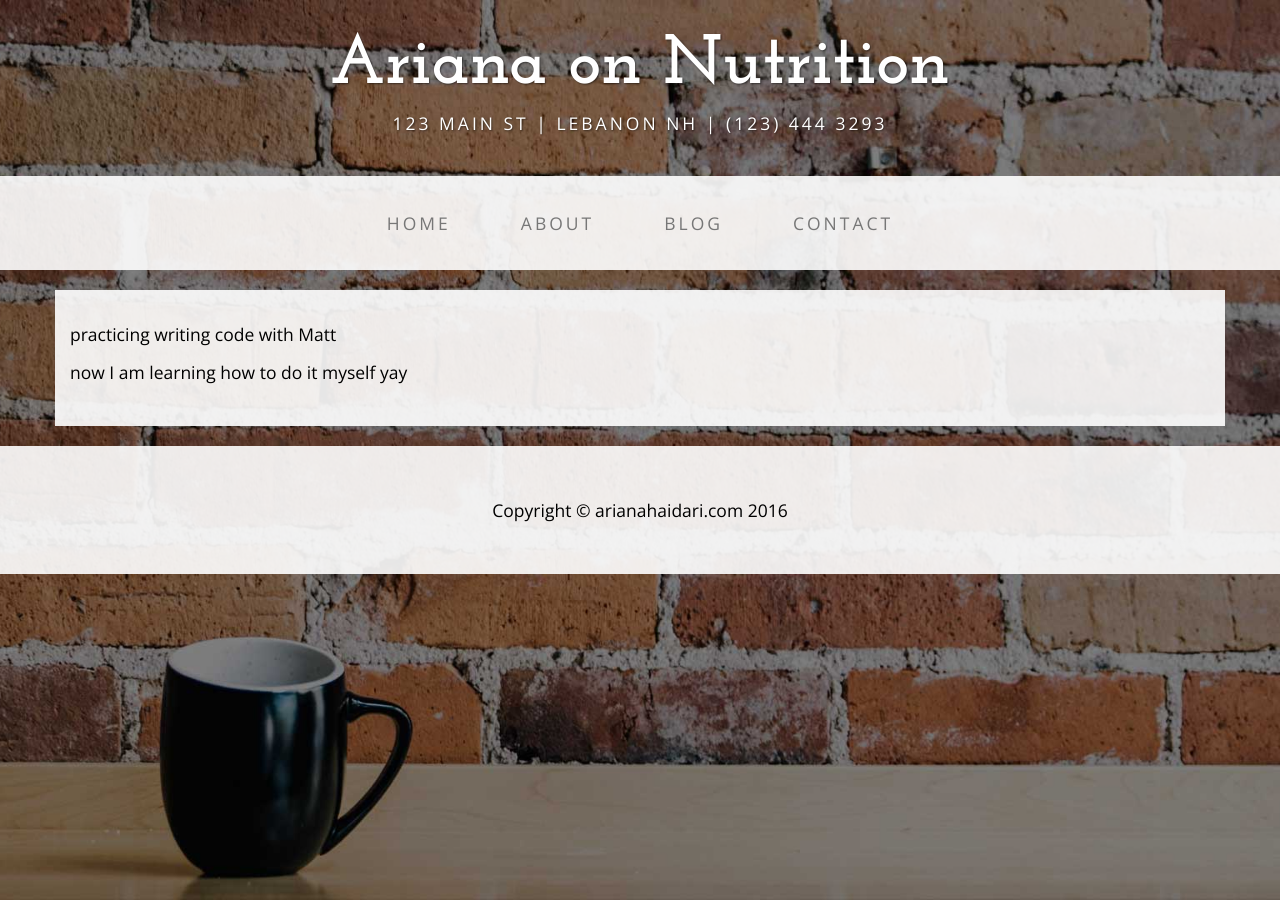
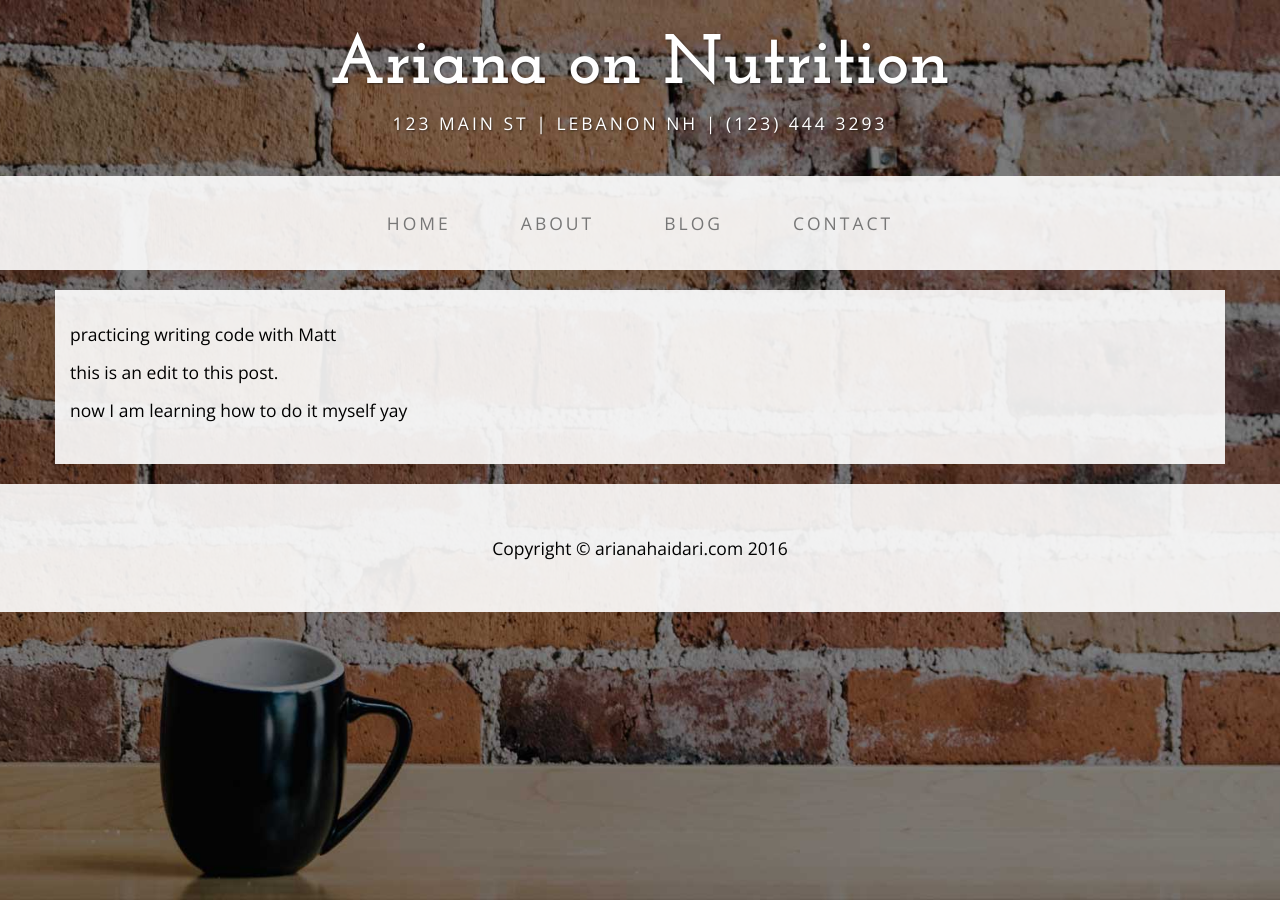
Before and after one commit to Ariana603/arianahaidari.com, a Jekyll site: the page built from _posts/2016-08-25-example.md, in a window 1280 px wide. Built offline with Jekyll 4.4.1, drawn with Linux system fonts in a browser that asks for light colours; nearby versions of some CDN libraries.

Commit message:
this is an edit to this post

```diff
--- a/_posts/2016-08-25-example.md
+++ b/_posts/2016-08-25-example.md
@@ -5,5 +5,7 @@ title:  "example"
 
 practicing writing code with Matt
 
+this is an edit to this post.
+
 now I am learning how to do it myself
 yay
```
